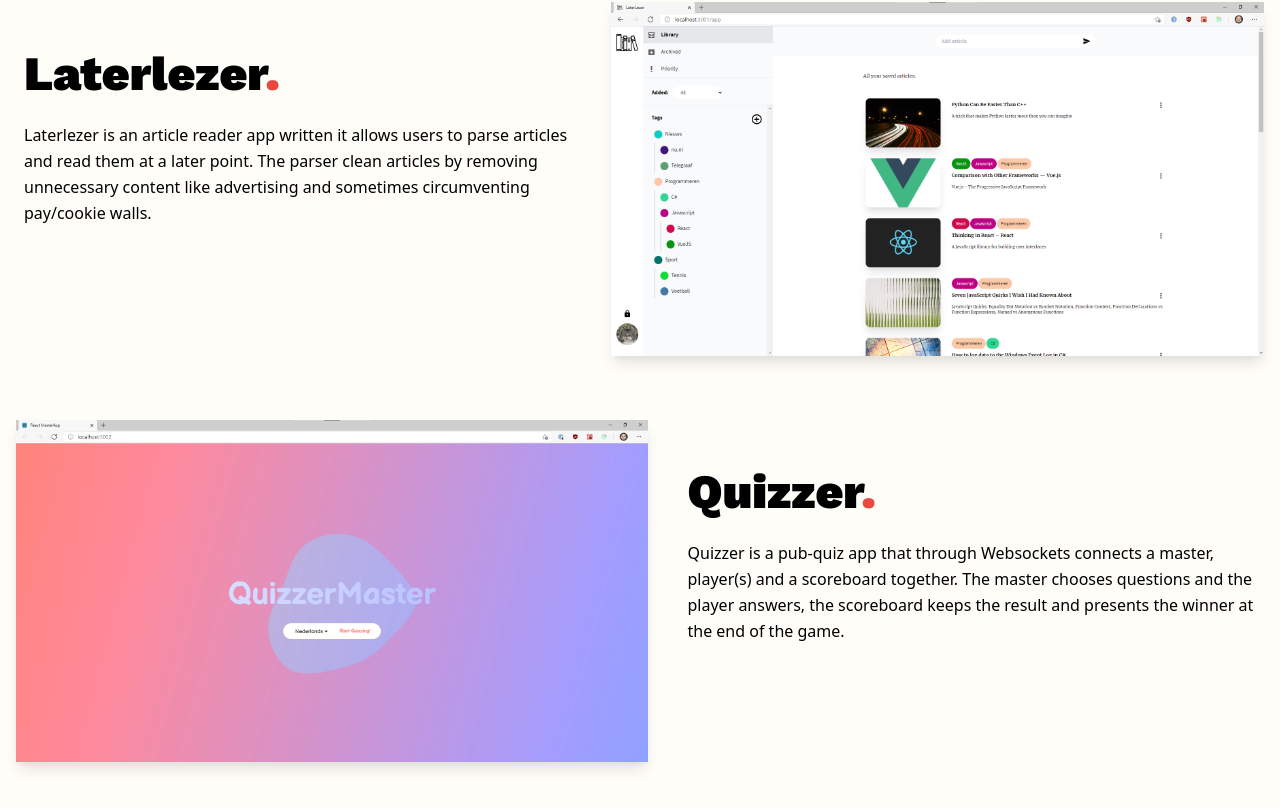
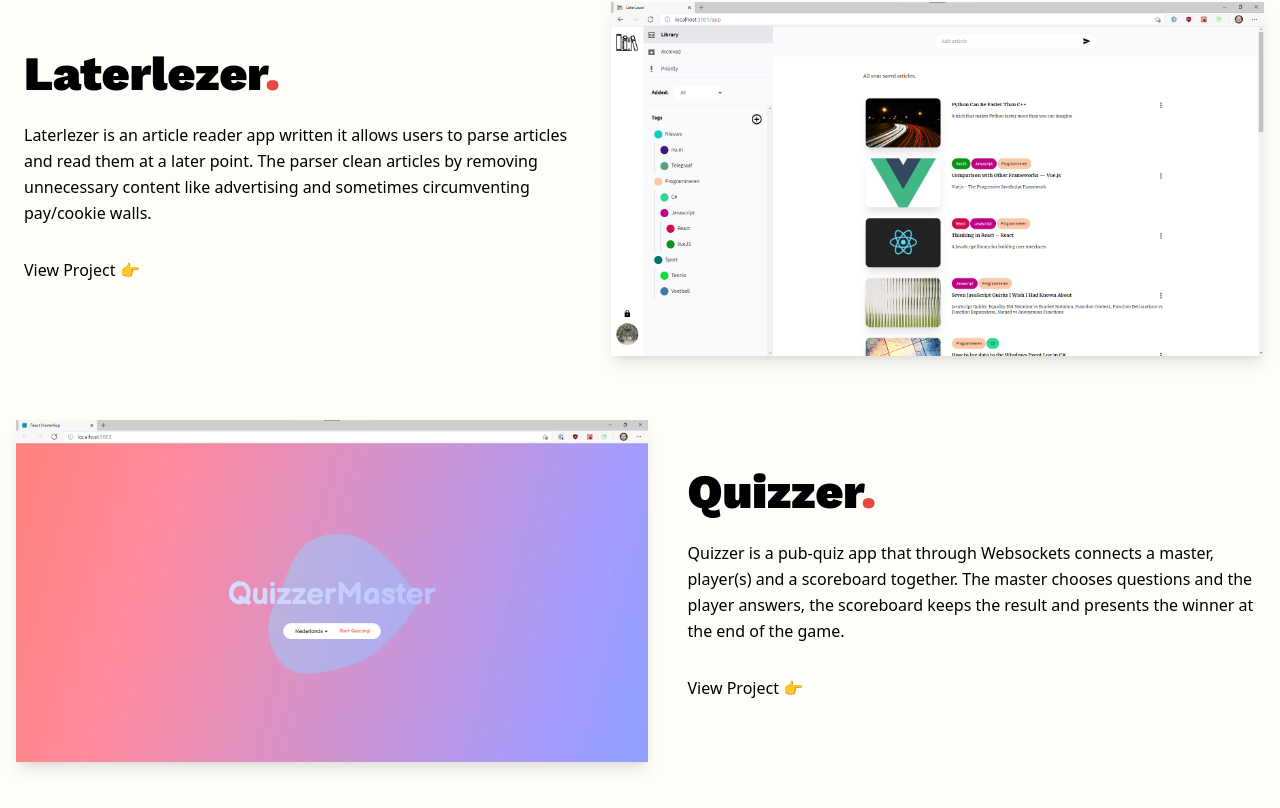
Before and after one commit to Patrickroelofs/Patrickroelofs.com, a React (Create React App) app in the folder client/: page / in a window 1280 px wide. Shown: the part 2242-3050 px from the top of the page. Built offline with nearby package versions, Linux system fonts and the light colour scheme; what @tailwindcss/typography would draw is missing.

Commit message:
add button to articles

```diff
--- a/client/src/app/views/home/Home.jsx
+++ b/client/src/app/views/home/Home.jsx
@@ -8,6 +8,7 @@
 import PostIt from '../../../components/postit/PostIt';
 import SkillsAndTools from '../../../components/skillsAndTools/SkillsAndTools';
 import emoji from '../../../helpers/emojiHelper';
+import Button from '../../../components/button/Button';
 
 function Home() {
   const constraintsRef = useRef(null);
@@ -69,6 +70,7 @@
                   <span className="text-themeRed">.</span>
                 </h3>
                 <p className="leading-relaxed">Laterlezer is an article reader app written it allows users to parse articles and read them at a later point. The parser clean articles by removing unnecessary content like advertising and sometimes circumventing pay/cookie walls.</p>
+                <Button goto="/projects/laterlezer" text="View Project" className="relative mt-8 group-hover:scale-125 group-hover:ml-4" />
               </div>
             </div>
 
@@ -91,6 +93,7 @@
                   <span className="text-themeRed">.</span>
                 </h3>
                 <p className="leading-relaxed">Quizzer is a pub-quiz app that through Websockets connects a master, player(s) and a scoreboard together. The master chooses questions and the player answers, the scoreboard keeps the result and presents the winner at the end of the game.</p>
+                <Button goto="/projects/quizzer" text="View Project" className="relative mt-8 group-hover:scale-125 group-hover:ml-4" />
               </div>
             </div>
 
--- a/client/src/components/button/Button.jsx
+++ b/client/src/components/button/Button.jsx
@@ -1,4 +1,3 @@
-import { motion } from 'framer-motion';
 import React from 'react';
 import { useHistory } from 'react-router-dom';
 
@@ -6,16 +5,14 @@
   const history = useHistory();
 
   return (
-    <motion.button
-      className={`${className || ''} block font-medium`}
-      whileHover={{ scale: 1.2 }}
-      whileTap={{ scale: 1.4 }}
-      transition={{ ease: 'anticipate' }}
+    <button
+      className={`${className || ''} block font-medium transition-all ease-in-out transform duration-200`}
       onClick={() => { history.push(goto); }}
+      type="button"
     >
       {text}
       &nbsp;👉
-    </motion.button>
+    </button>
   );
 }
 
--- a/client/tailwind.config.js
+++ b/client/tailwind.config.js
@@ -20,6 +20,7 @@
       zIndex: ['hover'],
       scale: ['group-hover'],
       animation: ['hover'],
+      margin: ['group-hover'],
     },
   },
   plugins: [
```
